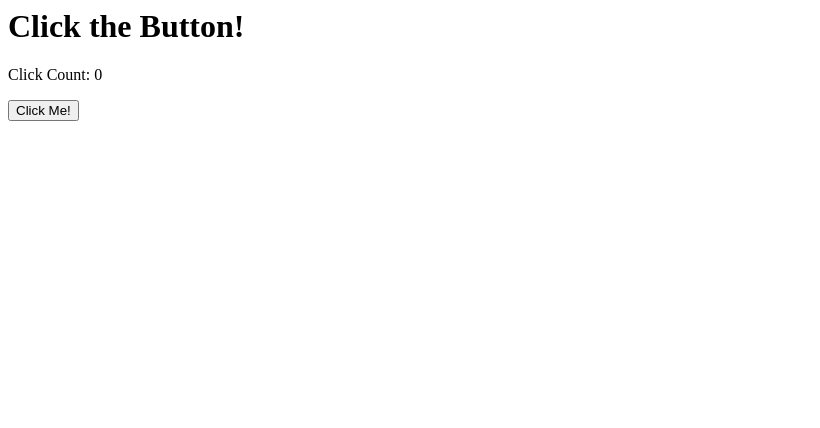
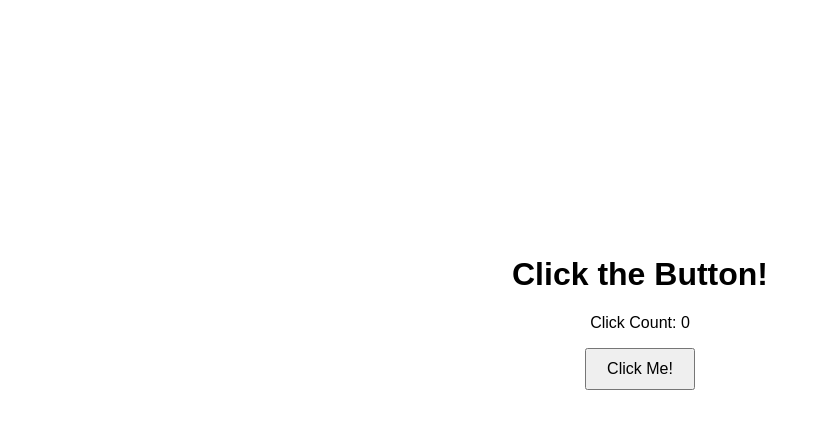
Before and after one commit to StillVexbolts/Homework, a plain HTML site: page index.html in a window 1280 px wide. Shown: the whole page, without its empty margins (0-820 px from the left). Drawn offline with Linux system fonts and the light colour scheme.

Commit message:
Update index.html

```diff
--- a/index.html
+++ b/index.html
@@ -1,3 +1,6 @@
 <h1 id="header">Click the Button!</h1>
     <p>Click Count: <span id="click-count">0</span></p>
-<button id="click-button">Click Me!</button><h1>
+<button id="click-button">Click Me!</button>
+<link rel="stylesheet" type="text/css" href="style.css">
+<link rel="stylesheet" type="text/js" href="script.js">
+<h1>
```
